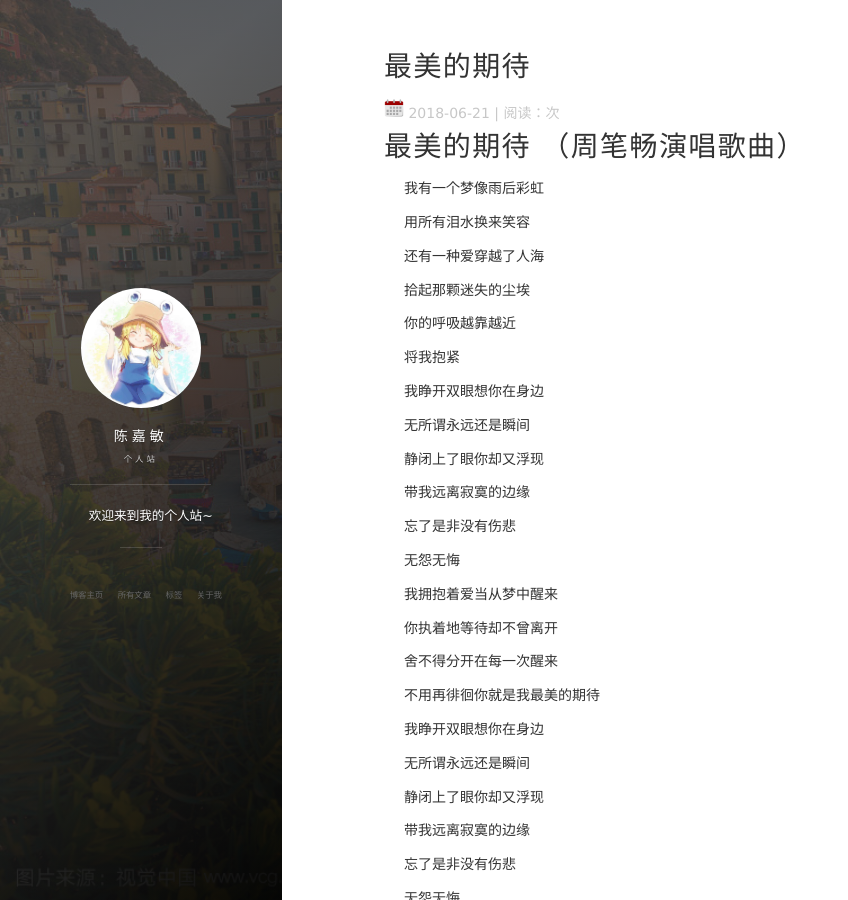
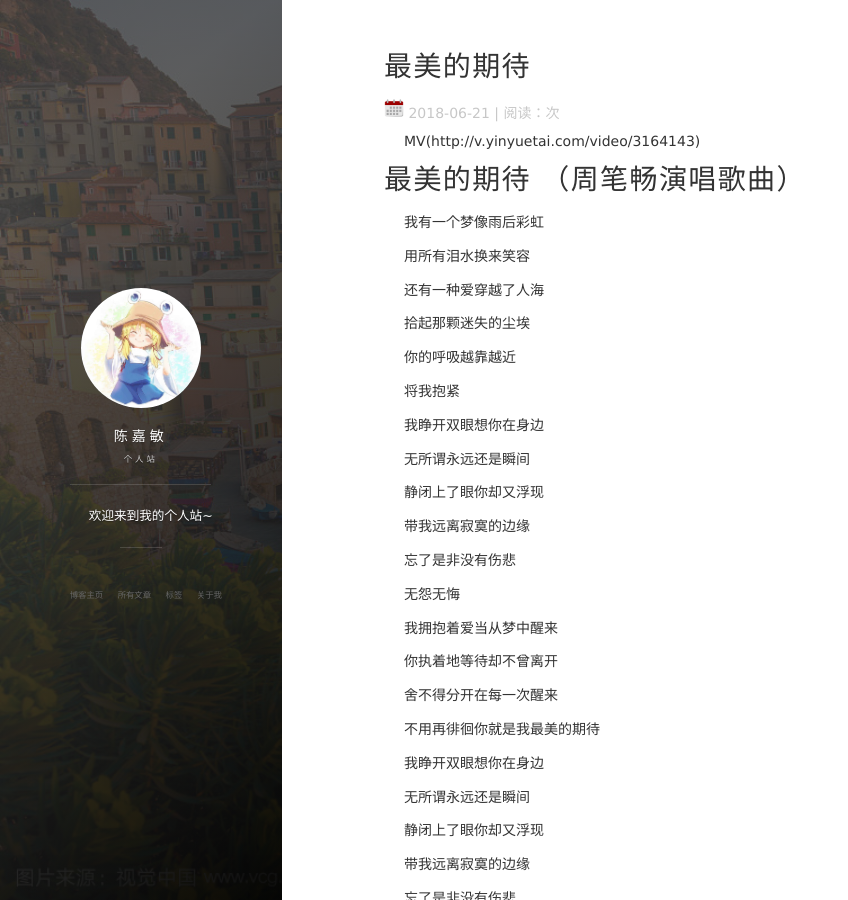
Before and after one commit to shujsegubfgf/shujsegubfgf.github.io, a Jekyll site: the page built from _posts/2016-11-16-macTips.md, in a window 1280 px wide and 900 px high. Shown: the whole window, without its empty margins (0-848 px from the left). Built offline with Jekyll 4.4.1, drawn with Linux system fonts in a browser that asks for light colours; nearby versions of some CDN libraries; comment, search, counter and statistics services are not loaded.

Commit message:
Update 2016-11-16-macTips.md

```diff
--- a/_posts/2016-11-16-macTips.md
+++ b/_posts/2016-11-16-macTips.md
@@ -4,6 +4,8 @@ title: 最美的期待
 date: 2018.6.21
 tags: iOS
 ---
+
+MV(http://v.yinyuetai.com/video/3164143)
 
 # 最美的期待 （周笔畅演唱歌曲）
 我有一个梦像雨后彩虹
```
